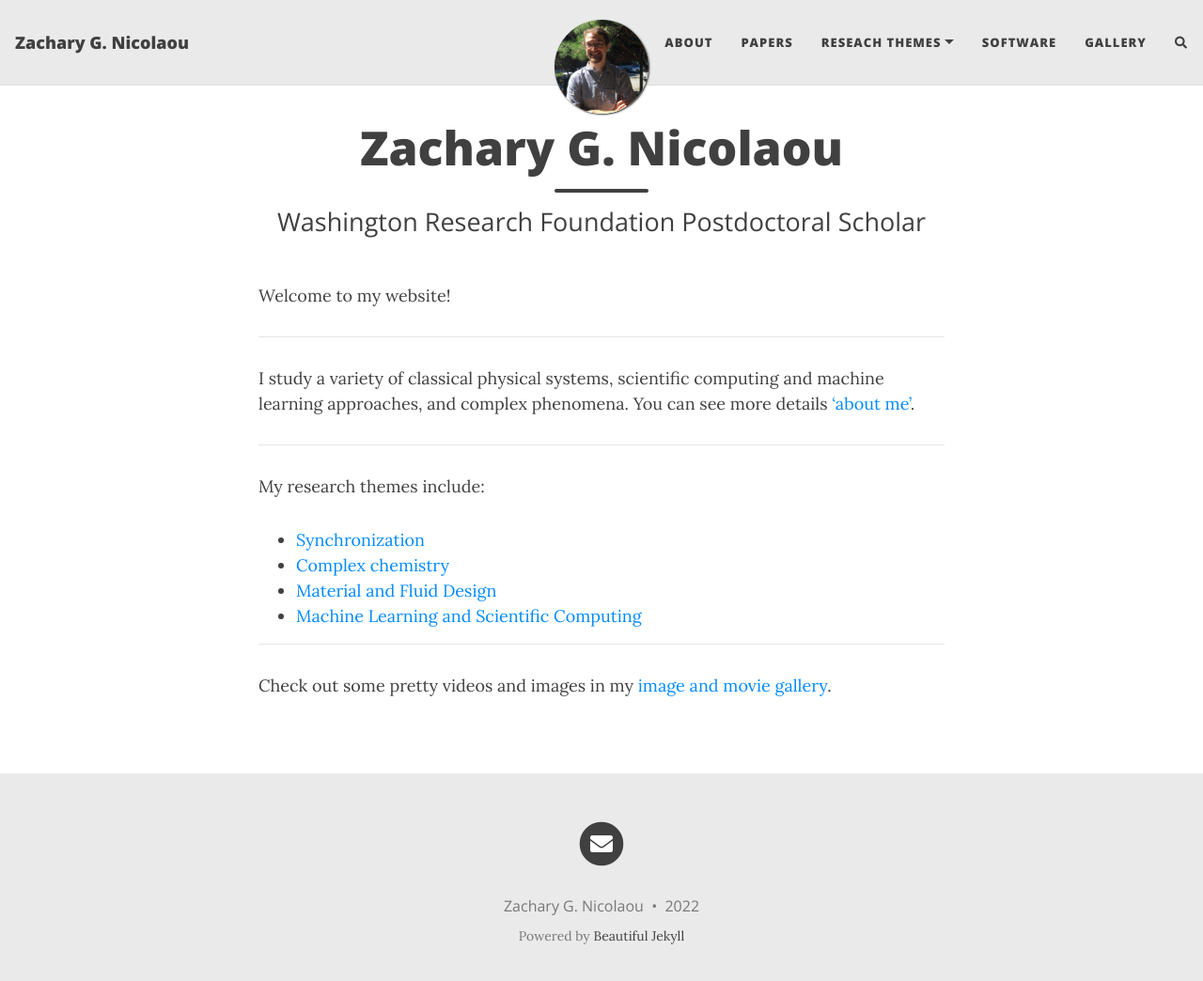
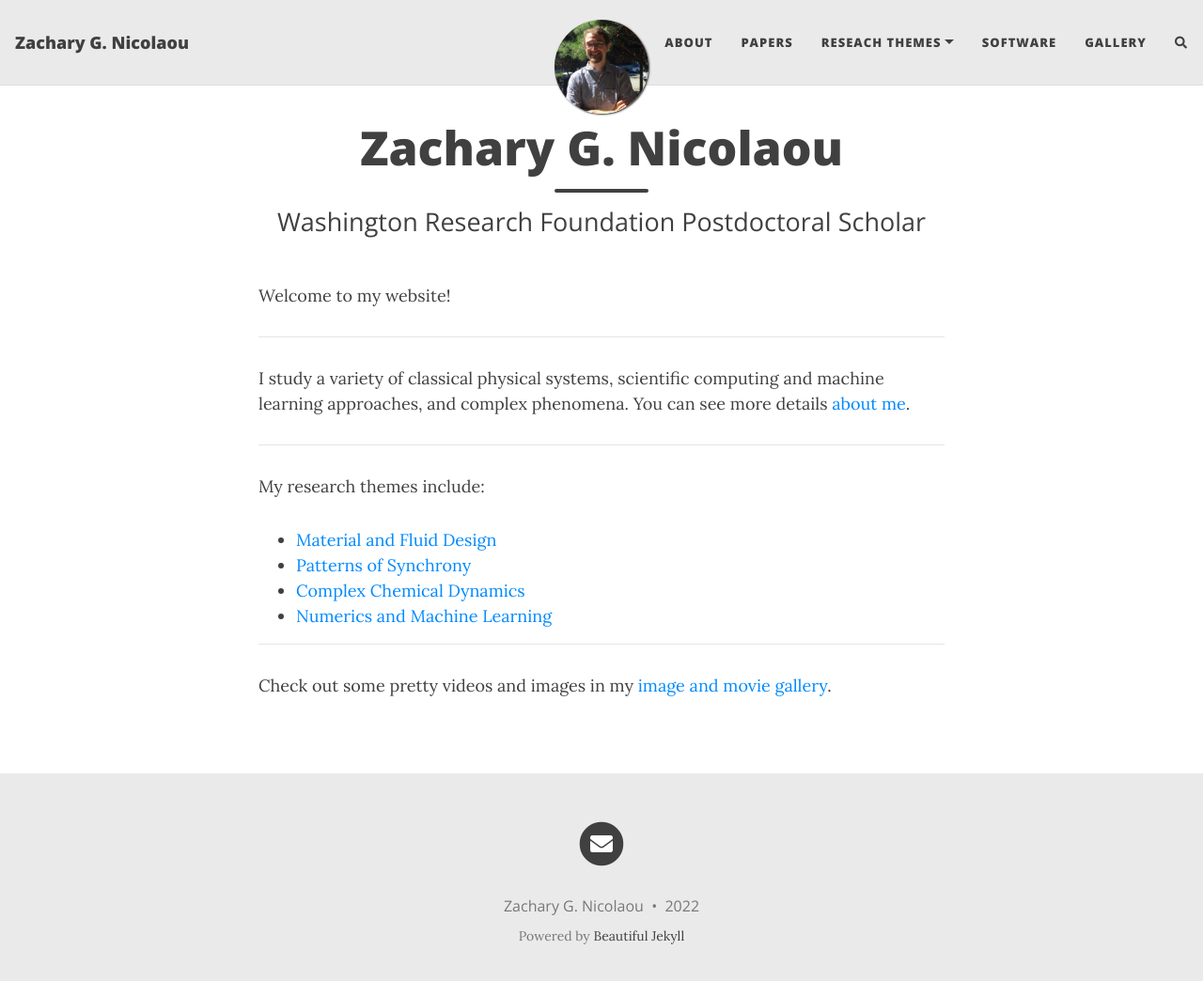
Before and after one commit to znicolaou/znicolaou.github.io, a Jekyll site: the page built from index.md, in a window 1280 px wide and 1057 px high. Shown: the top 1044 px of the window at 94% size. Built offline with Jekyll 4.4.1, drawn with Linux system fonts in a browser that asks for light colours; nearby versions of some CDN libraries; comment, search, counter and statistics services are not loaded.

Commit message:
updated gallery and aboutme

```diff
--- a/index.md
+++ b/index.md
@@ -9,15 +9,15 @@ Welcome to my website!
 
 ---
 
-I study a variety of classical physical systems, scientific computing and machine learning approaches, and complex phenomena. You can see more details ['about me'](#aboutme).
+I study a variety of classical physical systems, scientific computing and machine learning approaches, and complex phenomena. You can see more details [about me](aboutme.md).
 
 ---
 
 My research themes include:
-- [Synchronization](synchronization.md)
-- [Complex chemistry](chemistry.md)
 - [Material and Fluid Design](materials.md)
-- [Machine Learning and Scientific Computing](systemidentification.mb)
+- [Patterns of Synchrony](synchronization.md)
+- [Complex Chemical Dynamics](chemistry.md)
+- [Numerics and Machine Learning](numerics.mb)
 
 ---
 
```
Also changed, not shown: aboutme.md (+3 -3 lines), gallery.md (+1 -1 lines), 1 other file.
